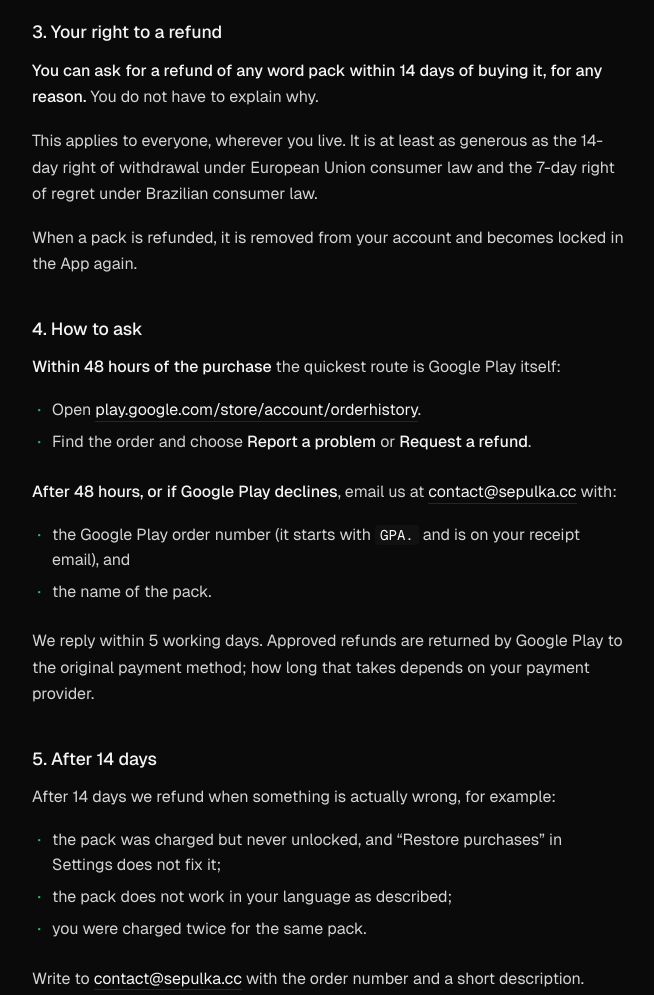
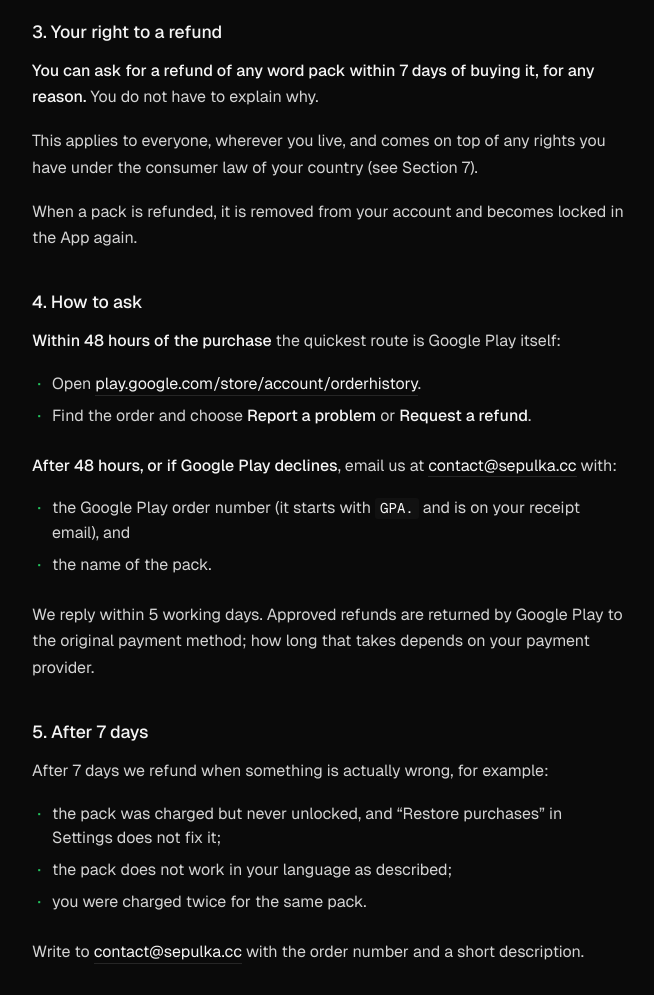
Before and after one commit to sepulka-srl/sepulka-srl.github.io, a plain HTML site: page shoutparty/refunds.html in a window 1280 px wide. Shown: the part 720-1715 px from the top of the page, without its empty margins (312-966 px from the left). Drawn offline with Linux system fonts and the light colour scheme.

Commit message:
Shout Party: refund window is 7 days; soften order-record wording

```diff
--- a/shoutparty/refunds.html
+++ b/shoutparty/refunds.html
@@ -6,11 +6,11 @@
     <title>Refund policy — Shout Party</title>
     <meta
       name="description"
-      content="Refund policy for word packs sold in the Shout Party Android game by SEPULKA S.R.L. — 14-day refunds, how to ask, and your statutory rights."
+      content="Refund policy for word packs sold in the Shout Party Android game by SEPULKA S.R.L. — 7-day refunds, how to ask, and your statutory rights."
     />
     <meta property="og:type" content="article" />
     <meta property="og:title" content="Refund policy — Shout Party" />
-    <meta property="og:description" content="Refund policy for word packs sold in the Shout Party Android game by SEPULKA S.R.L. — 14-day refunds, how to ask, and your statutory rights." />
+    <meta property="og:description" content="Refund policy for word packs sold in the Shout Party Android game by SEPULKA S.R.L. — 7-day refunds, how to ask, and your statutory rights." />
     <meta property="og:url" content="https://sepulka.cc/shoutparty/refunds.html" />
     <meta property="og:site_name" content="Sepulka" />
     <meta name="twitter:card" content="summary" />
@@ -66,15 +66,14 @@
 
       <h2>3. Your right to a refund</h2>
       <p>
-        <strong>You can ask for a refund of any word pack within 14 days
+        <strong>You can ask for a refund of any word pack within 7 days
         of buying it, for any reason.</strong> You do not have to
         explain why.
       </p>
       <p>
-        This applies to everyone, wherever you live. It is at least as
-        generous as the 14-day right of withdrawal under European Union
-        consumer law and the 7-day right of regret under Brazilian
-        consumer law.
+        This applies to everyone, wherever you live, and comes on top
+        of any rights you have under the consumer law of your country
+        (see Section 7).
       </p>
       <p>
         When a pack is refunded, it is removed from your account and
@@ -114,9 +113,9 @@
         depends on your payment provider.
       </p>
 
-      <h2>5. After 14 days</h2>
+      <h2>5. After 7 days</h2>
       <p>
-        After 14 days we refund when something is actually wrong, for
+        After 7 days we refund when something is actually wrong, for
         example:
       </p>
       <ul>
```
Also changed, not shown: shoutparty/privacy.html (+2 -2 lines), shoutparty/terms.html (+1 -1 lines), 3 other files.
